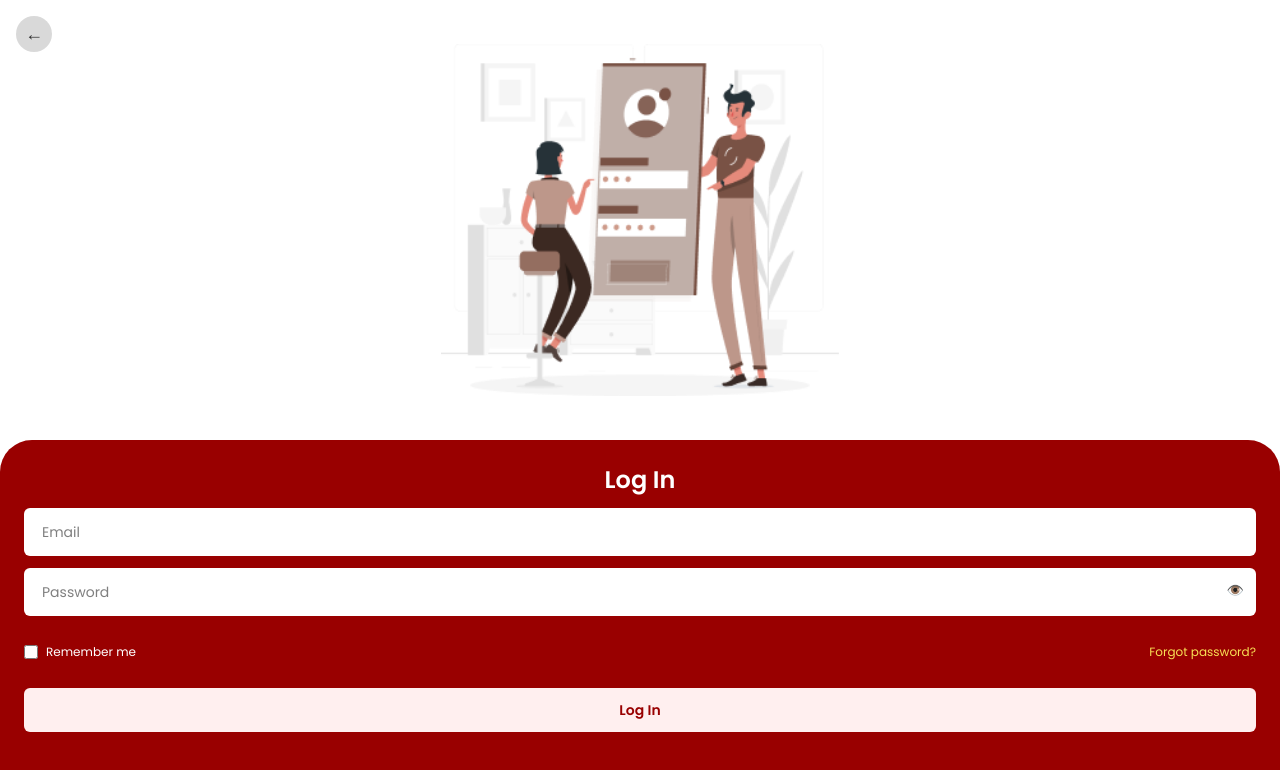
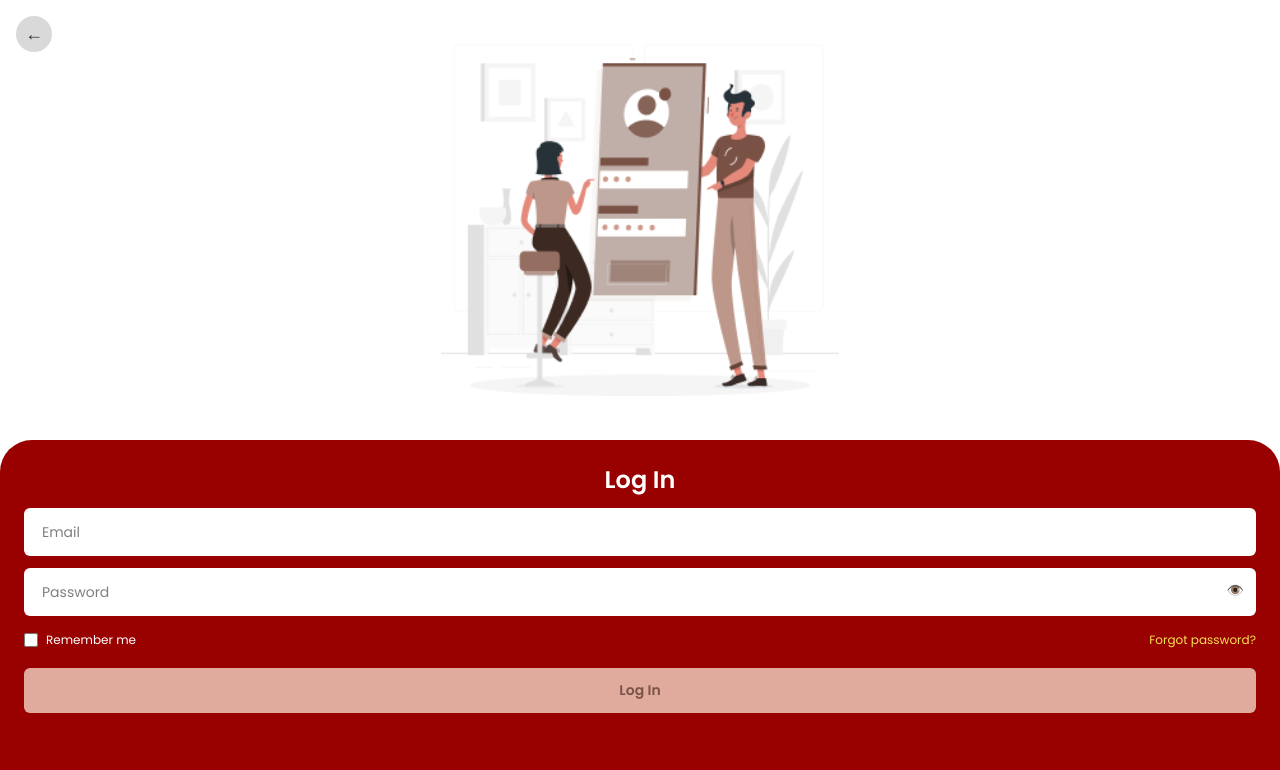
Before and after one commit to FoundNest-WebDevelopement/FoundNest-Frontend, a React (Vite) app in the folder front-end/: page /login in a window 1280 px wide. Shown: the top 770 px of the page. Built offline with nearby package versions, Linux system fonts and the light colour scheme.

Commit message:
feat: update error handling and button styles

```diff
--- a/front-end/src/pages/ForgotPassword.jsx
+++ b/front-end/src/pages/ForgotPassword.jsx
@@ -1,42 +1,69 @@
-import { useNavigate } from 'react-router-dom';
-import amico from '../assets/amico.png';
-import { useState } from 'react';
+import { useNavigate } from "react-router-dom";
+import amico from "../assets/amico.png";
+import { useState } from "react";
 
 function ForgotPassword() {
   const navigate = useNavigate();
   const [step, setStep] = useState(1);
-  const [email, setEmail] = useState('');
-  const [code, setCode] = useState(['', '', '', '', '', '']);
-  const [newPassword, setNewPassword] = useState('');
-  const [confirmPassword, setConfirmPassword] = useState('');
+  const [email, setEmail] = useState("");
+  const [code, setCode] = useState(["", "", "", "", "", ""]);
+  const [newPassword, setNewPassword] = useState("");
+  const [confirmPassword, setConfirmPassword] = useState("");
+  const [error, setError] = useState("");
 
-  const TEMP_CODE = '123456';
-  const TEMP_EMAIL = '2023100464@ms.bulsu.edu.ph';
+  const TEMP_CODE = "123456";
+  const TEMP_EMAIL = "2023100464@ms.bulsu.edu.ph";
+
+  const isStep1Valid = email.trim() !== "";
+  const isStep2Valid = code.join("").length === 6;
+  const isStep3Valid = newPassword !== "" && confirmPassword !== "";
+
+  const actionButtonStyle = (isActive) => ({
+    backgroundColor: isActive ? "#FFEFEF" : "rgba(255, 243, 224, 0.7)",
+    color: isActive ? "#990000" : "rgba(75, 45, 35, 0.7)",
+    border: "none",
+    borderRadius: "6px",
+    padding: "8px 24px",
+    fontSize: "14px",
+    fontWeight: "600",
+    cursor: isActive ? "pointer" : "default",
+  });
+
+  const backButtonStyle = {
+    backgroundColor: "transparent",
+    color: "#FFEFEF",
+    border: "1.5px solid #FFEFEF",
+    borderRadius: "6px",
+    padding: "8px 24px",
+    fontSize: "14px",
+    fontWeight: "600",
+    cursor: "pointer",
+  };
 
   const handleNext = () => {
+    setError("");
     if (step === 1) {
       if (email !== TEMP_EMAIL) {
-        alert('Email not found!');
+        setError("Email not found. Please try again.");
         return;
       }
       setStep(2);
     } else if (step === 2) {
-      if (code.join('') !== TEMP_CODE) {
-        alert('Invalid verification code!');
+      if (code.join("") !== TEMP_CODE) {
+        setError("Invalid verification code. Please try again.");
         return;
       }
       setStep(3);
     } else if (step === 3) {
-      if (newPassword !== confirmPassword) {
-        alert('Passwords do not match!');
+      if (newPassword.length < 6) {
+        setError("Password must be at least 6 characters.");
         return;
       }
-      if (newPassword.length < 6) {
-        alert('Password must be at least 6 characters!');
+      if (newPassword !== confirmPassword) {
+        setError("Passwords do not match. Please try again.");
         return;
       }
-      alert('Password reset successful!');
-      navigate('/login');
+      navigate("/login");
     }
   };
 
@@ -44,7 +71,7 @@ function ForgotPassword() {
     const newCode = [...code];
     newCode[index] = value;
     setCode(newCode);
-    // Auto focus next input
+    setError("");
     if (value && index < 5) {
       document.getElementById(`code-${index + 1}`).focus();
     }
@@ -52,10 +79,8 @@ function ForgotPassword() {
 
   return (
     <div className="flex flex-col h-screen w-screen overflow-hidden">
-
-      {/* Top white section */}
       <div className="flex-1 bg-white flex items-center justify-center overflow-hidden relative">
-    <button
+        <button
           onClick={() => navigate("/login")}
           className="absolute top-4 left-4 w-9 h-9 rounded-full flex items-center justify-center"
           style={{ backgroundColor: "#D9D9D9" }}
@@ -69,10 +94,10 @@ function ForgotPassword() {
         />
       </div>
 
-      {/* Bottom red card */}
-      <div className="bg-[#990000] rounded-t-4xl px-6 py-6 flex flex-col gap-4"
-        style={{ minHeight: '45%' }}>
-
+      <div
+        className="bg-[#990000] rounded-t-4xl px-6 py-6 flex flex-col gap-4"
+        style={{ minHeight: "45%" }}
+      >
         {/* Step 1 - Enter Email */}
         {step === 1 && (
           <>
@@ -86,14 +111,21 @@ function ForgotPassword() {
               type="email"
               placeholder="Email"
               value={email}
-              onChange={(e) => setEmail(e.target.value)}
+              onChange={(e) => {
+                setEmail(e.target.value);
+                setError("");
+              }}
               className="w-full px-4 py-3 rounded-md text-sm bg-white text-black outline-none border-2 border-transparent focus:border-[#FDC502] transition-all"
             />
-            <div className="flex justify-end mt-2">
+            {error && (
+              <p className="text-[#F9E055] text-xs font-normal text-center">
+                {error}
+              </p>
+            )}
+            <div className="flex justify-end mt-auto">
               <button
                 onClick={handleNext}
-                className="px-6 py-2 rounded-md text-sm font-semibold"
-                style={{ backgroundColor: '#FFEFEF', color: '#990000' }}
+                style={actionButtonStyle(isStep1Valid)}
               >
                 Next
               </button>
@@ -108,10 +140,9 @@ function ForgotPassword() {
               Enter Verification Code
             </h1>
             <p className="text-white text-xs text-center opacity-90">
-              We've sent a verification code to:{'\n'}
+              We've sent a verification code to:{" "}
               <span className="font-semibold">{email}</span>
             </p>
-            {/* 6 code boxes */}
             <div className="flex justify-between gap-2">
               {code.map((digit, index) => (
                 <input
@@ -125,22 +156,25 @@ function ForgotPassword() {
                 />
               ))}
             </div>
+            {error && (
+              <p className="text-[#F9E055] text-xs font-normal text-center">
+                {error}
+              </p>
+            )}
             <p className="text-white text-xs text-center">
-              Didn't receive the code?{' '}
+              Didn't receive the code?{" "}
               <span className="text-[#F9E055] cursor-pointer">Resend</span>
             </p>
-            <div className="flex justify-between mt-2">
+            <div className="flex justify-between mt-auto">
               <button
-                onClick={() => setStep(1)}
-                className="px-6 py-2 rounded-md text-sm font-semibold"
-                style={{ backgroundColor: '#FFEFEF', color: '#990000' }}
+                onClick={() => { setStep(1); setError(""); }}
+                style={backButtonStyle}
               >
                 Back
               </button>
               <button
                 onClick={handleNext}
-                className="px-6 py-2 rounded-md text-sm font-semibold"
-                style={{ backgroundColor: '#FFEFEF', color: '#990000' }}
+                style={actionButtonStyle(isStep2Valid)}
               >
                 Next
               </button>
@@ -155,41 +189,50 @@ function ForgotPassword() {
               Set New Password
             </h1>
             <p className="text-white text-xs text-center opacity-90">
-              Password must contain an uppercase letter, a special character, and a number.
+              Password must contain an uppercase letter, a special character,
+              and a number.
             </p>
             <input
               type="password"
               placeholder="New Password"
               value={newPassword}
-              onChange={(e) => setNewPassword(e.target.value)}
+              onChange={(e) => {
+                setNewPassword(e.target.value);
+                setError("");
+              }}
               className="w-full px-4 py-3 rounded-md text-sm bg-white text-black outline-none border-2 border-transparent focus:border-[#FDC502] transition-all"
             />
             <input
               type="password"
               placeholder="Confirm New Password"
               value={confirmPassword}
-              onChange={(e) => setConfirmPassword(e.target.value)}
+              onChange={(e) => {
+                setConfirmPassword(e.target.value);
+                setError("");
+              }}
               className="w-full px-4 py-3 rounded-md text-sm bg-white text-black outline-none border-2 border-transparent focus:border-[#FDC502] transition-all"
             />
-            <div className="flex justify-between mt-2">
+            {error && (
+              <p className="text-[#F9E055] text-xs font-normal text-center">
+                {error}
+              </p>
+            )}
+            <div className="flex justify-between mt-auto">
               <button
-                onClick={() => setStep(2)}
-                className="px-6 py-2 rounded-md text-sm font-semibold"
-                style={{ backgroundColor: '#FFEFEF', color: '#990000' }}
+                onClick={() => { setStep(2); setError(""); }}
+                style={backButtonStyle}
               >
                 Back
               </button>
               <button
                 onClick={handleNext}
-                className="px-6 py-2 rounded-md text-sm font-semibold"
-                style={{ backgroundColor: '#FFEFEF', color: '#990000' }}
+                style={actionButtonStyle(isStep3Valid)}
               >
                 Done
               </button>
             </div>
           </>
         )}
-
       </div>
     </div>
   );
--- a/front-end/src/pages/LandingPage.jsx
+++ b/front-end/src/pages/LandingPage.jsx
@@ -43,7 +43,7 @@ function LandingPage() {
 
 
         <p className="text-white text-xs text-center leading-relaxed opacity-80">
-        Use your official BulSU Microsoft 365 account to access FoundNest.
+        Use Institutional account to access FoundNest.
         </p>
 
         <button
--- a/front-end/src/pages/Login.jsx
+++ b/front-end/src/pages/Login.jsx
@@ -8,21 +8,25 @@ function Login() {
   const [password, setPassword] = useState("");
   const [showPassword, setShowPassword] = useState(false);
   const [rememberMe, setRememberMe] = useState(false);
+  const [error, setError] = useState("");
 
   const TEMP_EMAIL = "2023100464@ms.bulsu.edu.ph";
   const TEMP_PASSWORD = "admin123";
 
+  const isLoginValid = email.trim() !== "" && password.trim() !== "";
+
   const handleLogin = () => {
+    if (!isLoginValid) return;
+    setError("");
     if (email === TEMP_EMAIL && password === TEMP_PASSWORD) {
       navigate("/home");
     } else {
-      alert("Invalid email or password!");
+      setError("Invalid email or password. Please try again.");
     }
   };
 
   return (
     <div className="flex flex-col h-screen w-screen overflow-hidden">
-      {/* Top white section - exact same as landing page */}
       <div className="flex-1 bg-white flex items-center justify-center overflow-hidden relative">
         <button
           onClick={() => navigate("/")}
@@ -38,32 +42,34 @@ function Login() {
         />
       </div>
 
-      {/* Bottom red card - exact same size as landing page */}
       <div
         className="bg-[#990000] rounded-t-4xl px-6 py-6 flex flex-col gap-3"
         style={{ minHeight: "45%" }}
       >
-        {/* Title */}
         <h1 className="text-white text-2xl font-semibold text-center">
           Log In
         </h1>
 
-        {/* Email Input */}
         <input
           type="email"
           placeholder="Email"
           value={email}
-          onChange={(e) => setEmail(e.target.value)}
+          onChange={(e) => {
+            setEmail(e.target.value);
+            setError("");
+          }}
           className="w-full px-4 py-3 rounded-md text-sm bg-white text-black outline-none border-2 border-transparent focus:border-[#FDC502] transition-all"
         />
 
-        {/* Password Input */}
         <div className="relative">
           <input
             type={showPassword ? "text" : "password"}
             placeholder="Password"
             value={password}
-            onChange={(e) => setPassword(e.target.value)}
+            onChange={(e) => {
+              setPassword(e.target.value);
+              setError("");
+            }}
             className="w-full px-4 py-3 rounded-md text-sm bg-white text-black outline-none border-2 border-transparent focus:border-[#FDC502] transition-all"
           />
           <button
@@ -74,8 +80,13 @@ function Login() {
           </button>
         </div>
 
-        {/* Remember me + Forgot password */}
-        <div className="flex items-center justify-between mt-4">
+        {error && (
+          <p className="text-[#F9E055] text-xs font-normal text-center">
+            {error}
+          </p>
+        )}
+
+        <div className="flex items-center justify-between mt-1">
           <label className="flex items-center gap-2 text-white text-xs cursor-pointer">
             <input
               type="checkbox"
@@ -101,11 +112,20 @@ function Login() {
           </button>
         </div>
 
-        {/* Login Button */}
         <button
           onClick={handleLogin}
-          className="w-full py-3 rounded-md text-sm font-semibold mt-4"
-          style={{ backgroundColor: "#FFEFEF", color: "#990000" }}
+          style={{
+            backgroundColor: isLoginValid ? "#FFEFEF" : "rgba(255, 243, 224, 0.7)",
+            color: isLoginValid ? "#990000" : "rgba(75, 45, 35, 0.7)",
+            border: "none",
+            borderRadius: "6px",
+            width: "100%",
+            padding: "12px",
+            fontSize: "14px",
+            fontWeight: "600",
+            cursor: isLoginValid ? "pointer" : "default",
+            marginTop: "8px",
+          }}
         >
           Log In
         </button>
```
